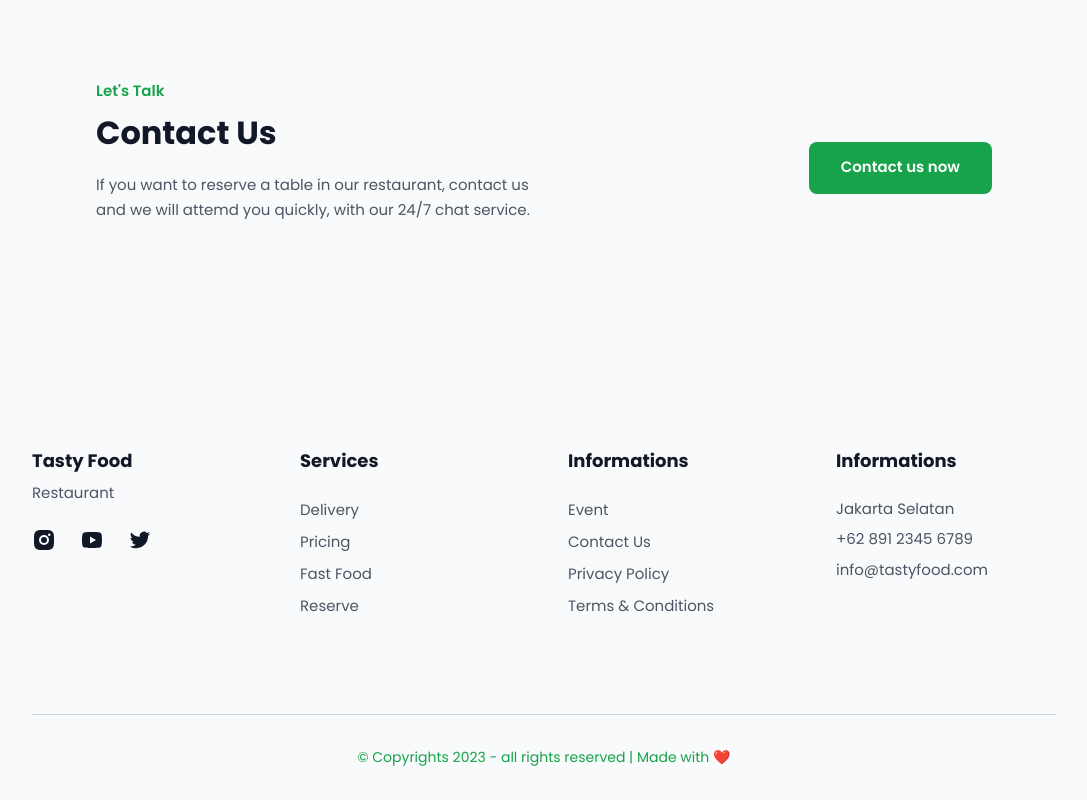
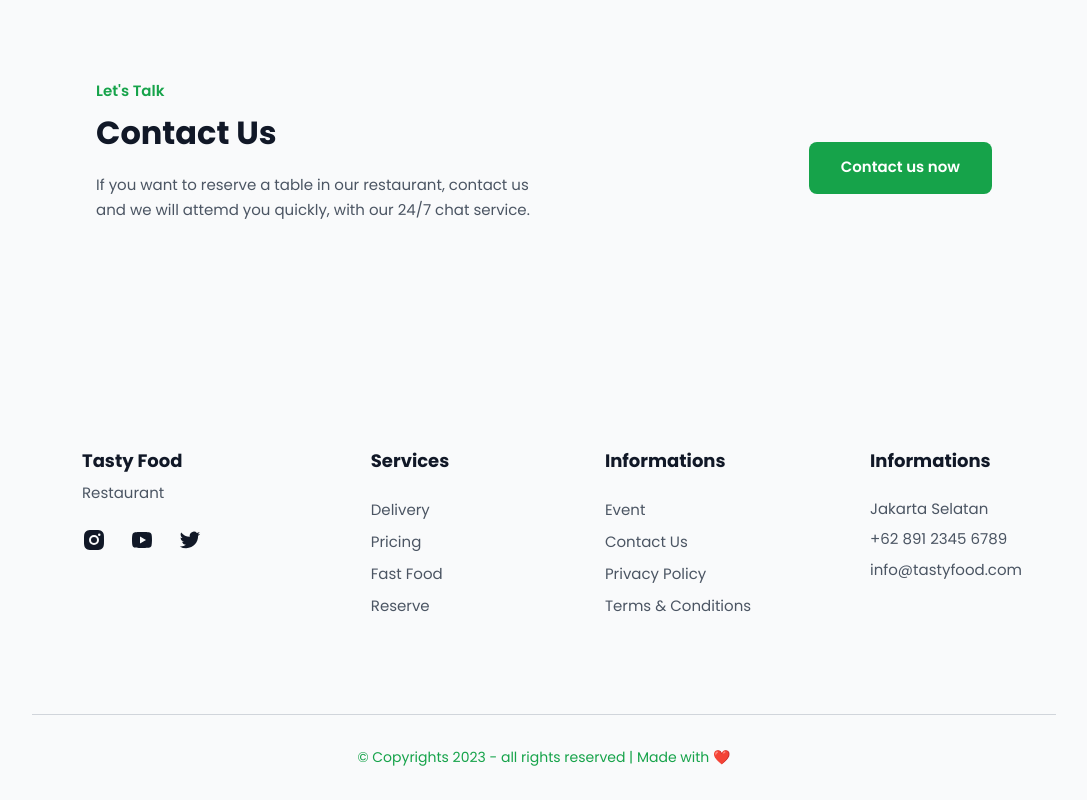
Before and after one commit to fajarfadillahh/tasty-restaurant-react-tailwind, a React (Vite) app: page / in a window 1280 px wide. Shown: the part 3126-3926 px from the top of the page, without its empty margins (96-1183 px from the left). Built offline with nearby package versions, Linux system fonts and the light colour scheme.

Commit message:
responsive Footer.jsx

```diff
--- a/src/components/Footer.jsx
+++ b/src/components/Footer.jsx
@@ -6,7 +6,7 @@ export default function Footer() {
   return (
     <footer className="footer bg-gray-50 pt-32 pb-8">
       <div className="footer__container container grid gap-24">
-        <div className="footer__group grid grid-cols-[repeat(auto-fit,minmax(200px,1fr))] items-start gap-12">
+        <div className="footer__group grid grid-cols-[repeat(auto-fit,minmax(200px,1fr))] items-start gap-12 lg:justify-items-center">
           <div className="footer__content">
             <h3 className="footer__content-logo pb-2 text-[18px] font-bold text-gray-900 hover:text-green-600">
               Tasty Food
```
